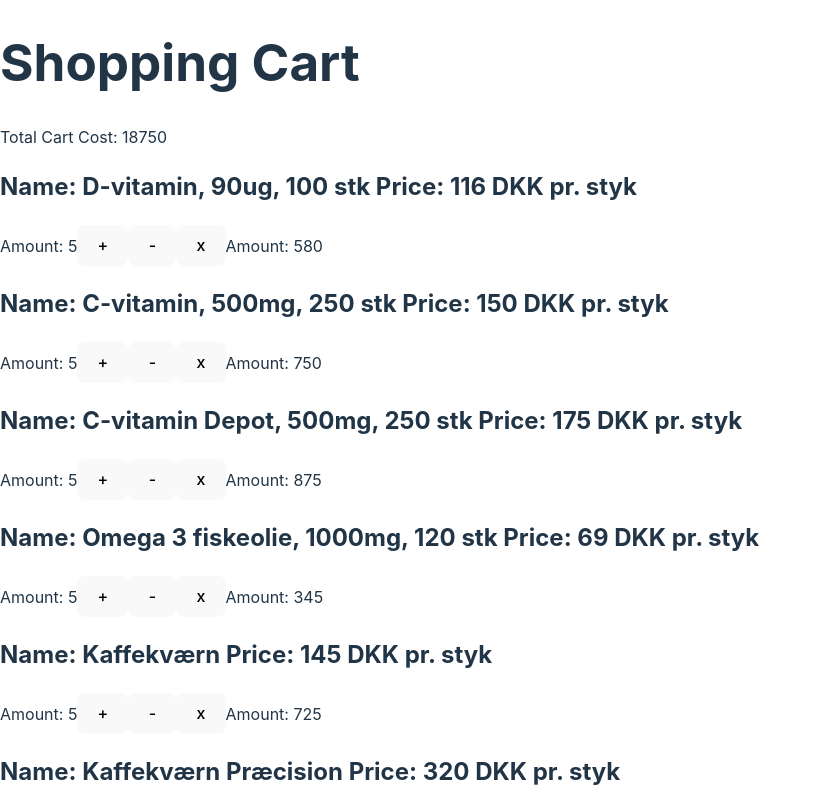
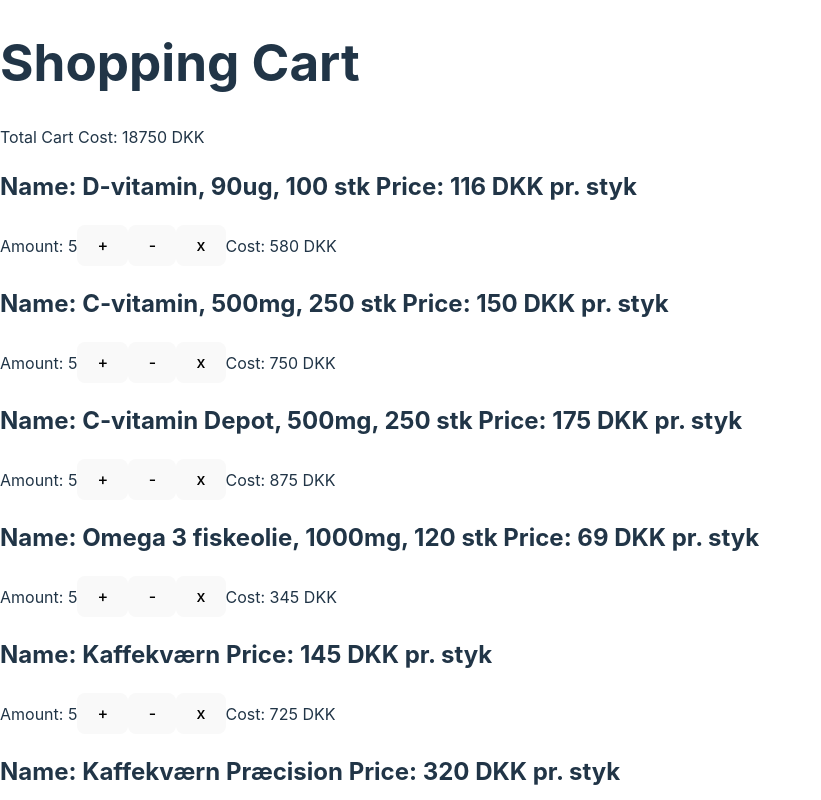
Before and after one commit to PeliPeli2/frontend_shopping, a React (Vite) app: page / in a window 1280 px wide. Shown: the top 800 px of the page, without its empty margins (0-821 px from the left). Built offline with nearby package versions, Linux system fonts and the light colour scheme.

Commit message:
removed some files and changed string stuff

```diff
--- a/src/Cart.tsx
+++ b/src/Cart.tsx
@@ -1,5 +1,5 @@
 import React, { EventHandler, MouseEventHandler, ReactEventHandler, useEffect, useState } from "react"
-import * as CartProps from './CartProps'
+
 
 
 export function createCart({data : cartInfo , count : initial}: any ) {
@@ -14,7 +14,7 @@ export function createCart({data : cartInfo , count : initial}: any ) {
     return (
         <div className = "cart">
         <div className = "cart-total" id = "cart-cost">
-            {"Total Cart Cost: " + total}
+            {"Total Cart Cost: " + total + " DKK"}
         </div>
         {
 
@@ -60,7 +60,7 @@ export function createCart({data : cartInfo , count : initial}: any ) {
                 <button className = "delete-button" onClick={() => deleteitem(productInfo.id, productInfo.price, count)} >
                 x
                 </button >
-                {"Amount: " + count*productInfo.price}
+                {"Cost: " + count*productInfo.price + " DKK"}
                 </div>
 
 
```
Also changed, not shown: src/CartProps.tsx (deleted, +0 -9 lines).
